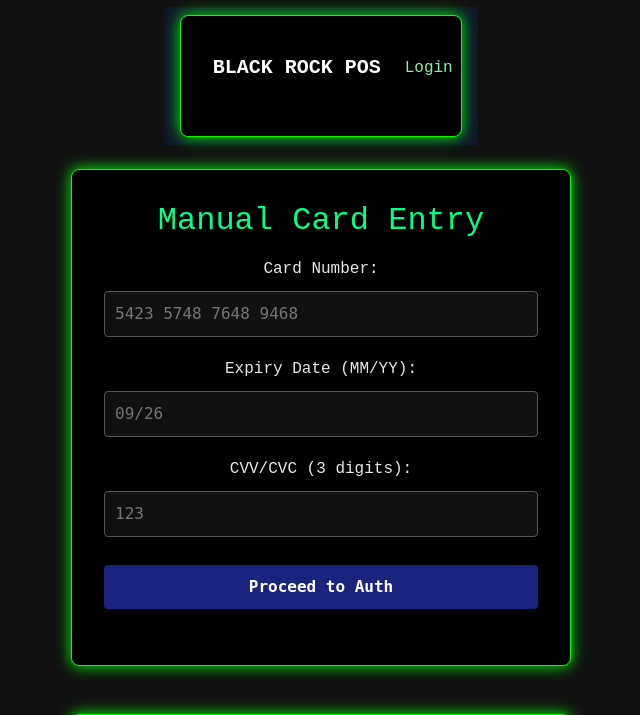
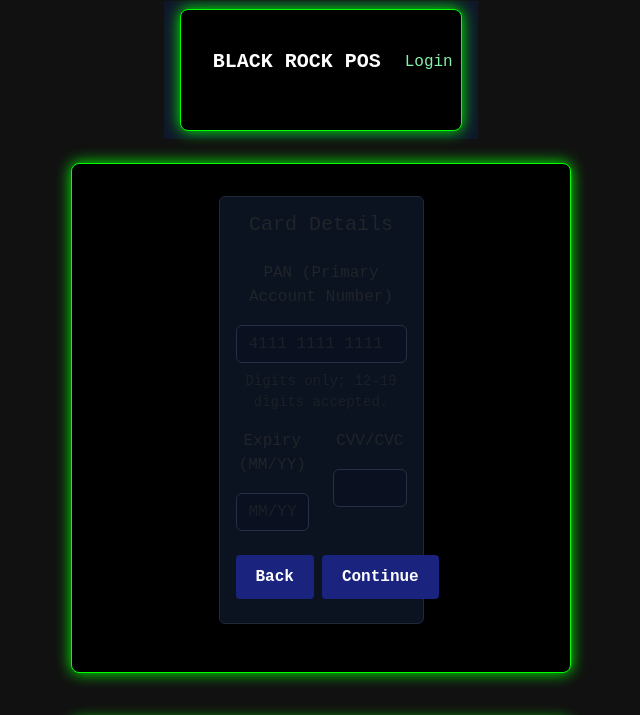
Before and after one commit to nbkeuro/vishnu, a Flask app: template templates/card.html in a window 1280 px wide. Shown: the top 715 px of the page, without its empty margins (319-959 px from the left). Run offline with Flask 3, Linux system fonts and the light colour scheme; the template is opened without the code that fills it, so the values that code supplies are empty.

Commit message:
Update card.html

```diff
--- a/templates/card.html
+++ b/templates/card.html
@@ -1,62 +1,71 @@
 {% extends "base.html" %}
+{% block title %}Card Entry · BLACK ROCK POS{% endblock %}
+{% block content %}
+<div class="row justify-content-center">
+  <div class="col-12 col-md-8 col-lg-6">
+    <div class="card">
+      <div class="card-body">
+        <h1 class="h5 mb-4">Card Details</h1>
+        <form method="post" novalidate>
+          <div class="mb-3">
+            <label class="form-label">PAN (Primary Account Number)</label>
+            <input class="form-control" name="pan" id="pan" inputmode="numeric" autocomplete="cc-number"
+                   placeholder="4111 1111 1111 1111" required>
+            <div class="form-text">Digits only; 12–19 digits accepted.</div>
+          </div>
+          <div class="row">
+            <div class="col-6">
+              <div class="mb-3">
+                <label class="form-label">Expiry (MM/YY)</label>
+                <input class="form-control" name="expiry" id="expiry" placeholder="MM/YY" required>
+              </div>
+            </div>
+            <div class="col-6">
+              <div class="mb-3">
+                <label class="form-label">CVV/CVC</label>
+                <input class="form-control" name="cvv" id="cvv" inputmode="numeric" maxlength="4" required>
+              </div>
+            </div>
+          </div>
+          <div class="d-flex gap-2">
+            <a class="btn btn-outline-light" href="{{ url_for('protocol') }}">Back</a>
+            <button class="btn btn-success">Continue</button>
+          </div>
+        </form>
+      </div>
+    </div>
+  </div>
+</div>
+{% endblock %}
 
-{% block title %}Manual Card Entry{% endblock %}
+{% block body_extra %}
+<script>
+  // Light input helpers (no dependency)
+  const onlyDigits = s => (s || '').replace(/\D+/g, '');
 
-{% block content %}
-<h2>Manual Card Entry</h2>
+  const pan = document.getElementById('pan');
+  if (pan) {
+    pan.addEventListener('input', e => {
+      const digits = onlyDigits(e.target.value).slice(0, 19);
+      // group by 4 for readability (server strips anyway)
+      e.target.value = digits.replace(/(.{4})/g, '$1 ').trim();
+    });
+  }
 
-<form method="POST" action="{{ url_for('card') }}" class="form-wrap">
+  const expiry = document.getElementById('expiry');
+  if (expiry) {
+    expiry.addEventListener('input', e => {
+      let v = e.target.value.replace(/[^0-9]/g, '').slice(0,4);
+      if (v.length >= 3) v = v.slice(0,2) + '/' + v.slice(2);
+      e.target.value = v;
+    });
+  }
 
-    <!-- Card Number -->
-    <label>Card Number:</label><br>
-    <input type="text"
-           name="pan"
-           id="cardNumber"
-           placeholder="5423 5748 7648 9468"
-           maxlength="19"
-           required><br>
-
-    <!-- Expiry Date -->
-    <label>Expiry Date (MM/YY):</label><br>
-    <input type="text"
-           name="expiry"
-           id="expiryDate"
-           placeholder="09/26"
-           maxlength="5"
-           required><br>
-
-    <!-- CVV/CVC -->
-    <label>CVV/CVC (3 digits):</label><br>
-    <input type="text"
-           name="cvv"
-           id="cvv"
-           placeholder="123"
-           maxlength="3"
-           required><br>
-
-    <button type="submit">Proceed to Auth</button>
-</form>
-
-<script>
-// Format card number with spaces every 4 digits
-document.getElementById('cardNumber').addEventListener('input', function (e) {
-    let value = e.target.value.replace(/\D/g, ''); // Remove non-numeric
-    value = value.replace(/(.{4})/g, '$1 ').trim(); // Add space every 4 digits
-    e.target.value = value;
-});
-
-// Auto-format expiry date as MM/YY
-document.getElementById('expiryDate').addEventListener('input', function (e) {
-    let value = e.target.value.replace(/\D/g, ''); // Remove non-numeric
-    if (value.length >= 3) {
-        value = value.slice(0, 2) + '/' + value.slice(2, 4);
-    }
-    e.target.value = value;
-});
-
-// Restrict CVV to digits only
-document.getElementById('cvv').addEventListener('input', function (e) {
-    e.target.value = e.target.value.replace(/\D/g, '').slice(0, 4);
-});
+  const cvv = document.getElementById('cvv');
+  if (cvv) {
+    cvv.addEventListener('input', e => {
+      e.target.value = onlyDigits(e.target.value).slice(0,4);
+    });
+  }
 </script>
 {% endblock %}
```
